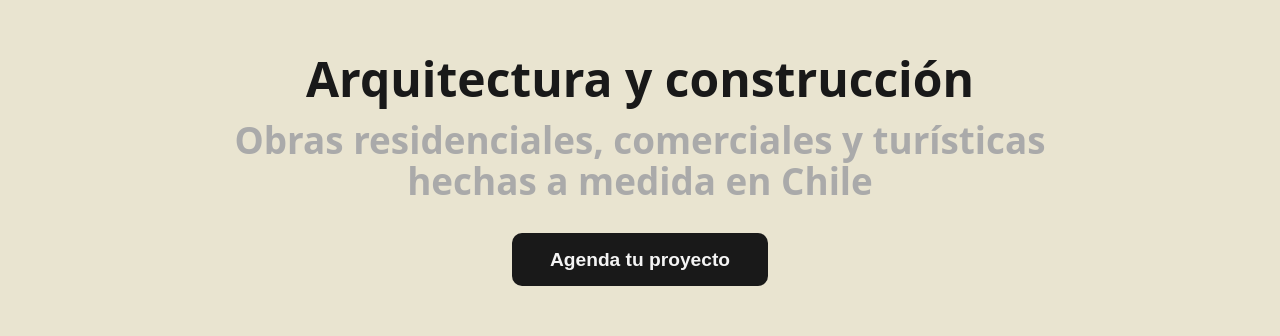
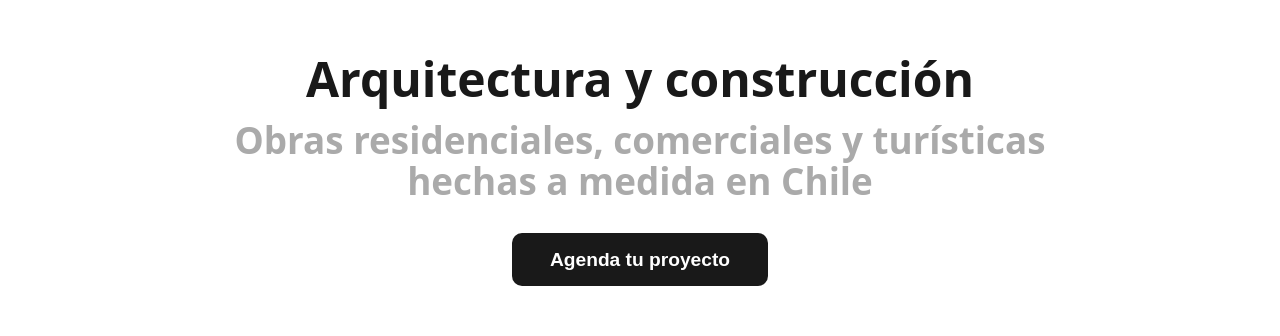
Before and after one commit to JJ1313/arco_v2, a React (Vite) app: page / in a window 1280 px wide. Shown: the part 102-438 px from the top of the page. Built offline with nearby package versions, Linux system fonts and the light colour scheme.

Commit message:
FIX: Colores definidos para estilos

```diff
--- a/src/App.css
+++ b/src/App.css
@@ -1,5 +1,6 @@
 .container{
   max-width: 1160px;
   padding-top: 9.5rem;
+  padding-bottom: 11.2rem;
   margin-inline: auto;
 }
--- a/src/App.jsx
+++ b/src/App.jsx
@@ -4,6 +4,7 @@ import Hero from './components/Hero'
 import MainImage from './components/MainImage'
 import CharacteristicItem from './components/CharacteristicItem'
 import Portfolio from './components/Portfolio'
+import Testimonial from './components/Testimonial'
 
 const App = () => {
   return (
@@ -27,6 +28,7 @@ const App = () => {
         text={"Optimizamos recursos, mantenemos transparencia y llevamos tu obra a cabo garantizando confianza y excelencia."}
       />
       <Portfolio/>
+      <Testimonial/>
     </div>
   )
 }
--- a/src/index.css
+++ b/src/index.css
@@ -11,21 +11,23 @@
   -moz-osx-font-smoothing: grayscale;
 
   --clr-black: #191919;
+  --clr-neutral-50: #F4F4F4;
   --clr-neutral-300: #AAAAAA;
   --clr-neutral-500: #7F7F7F;
   --clr-neutral-800: #404040;
-  --clr-white: #F4F4F4;
+  --clr-white: #FFFFFF;
   --clr-beige: #E9E4D0;
   --clr-primary: #EE5C30;
 
   color: var(--clr-black);
-  background-color: var(--clr-beige);
+  background-color: var(--clr-white);
 }
 
 *{
   margin:0;
   padding: 0;
   border: none;
+  box-sizing: border-box;
 }
 
 body{
```
